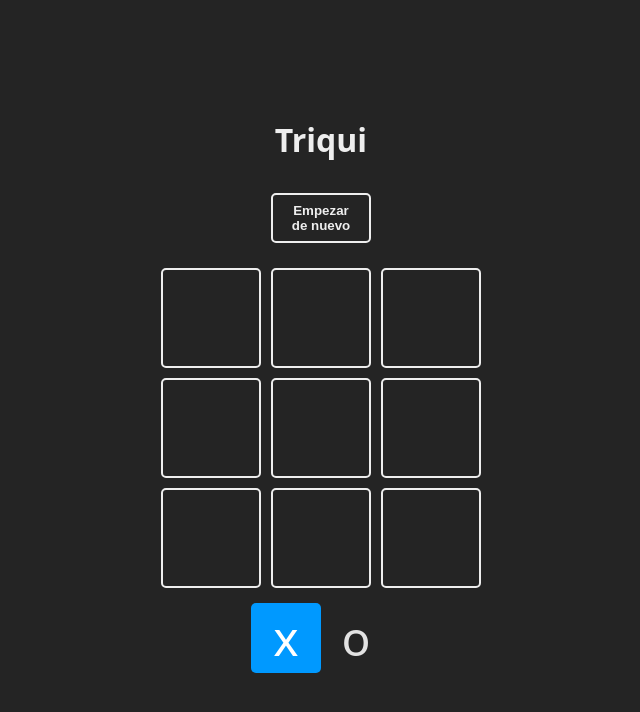
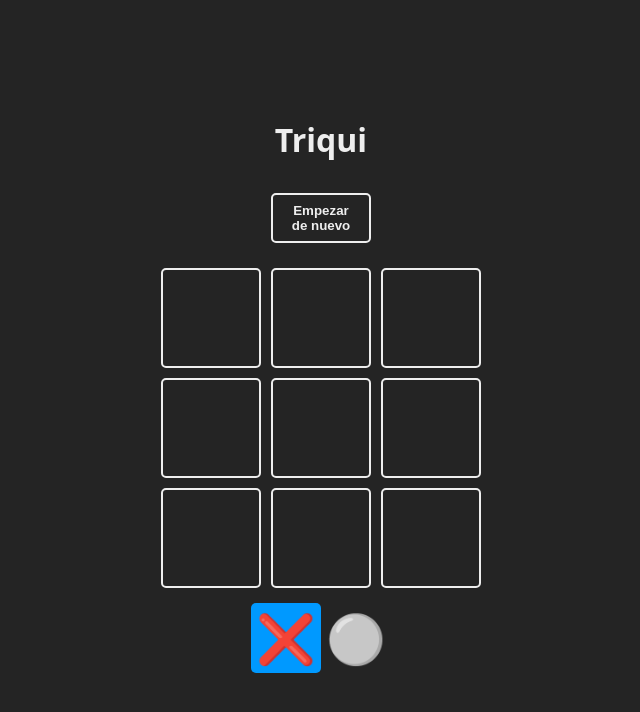
Before and after one commit to dejeloper/react-triqui, a React (Vite) app: page / in a window 1280 px wide. Shown: the top 712 px of the page, without its empty margins (319-959 px from the left). Built offline with nearby package versions, Linux system fonts and the light colour scheme.

Commit message:
Upda constant to emojis

```diff
--- a/src/constants.js
+++ b/src/constants.js
@@ -1,6 +1,6 @@
 export const TURNS = {
-  X: 'x',
-  O: 'o'
+  X: '❌',
+  O: '⚪'
 }
 
 export const WINNER_COMBOS = [
```
